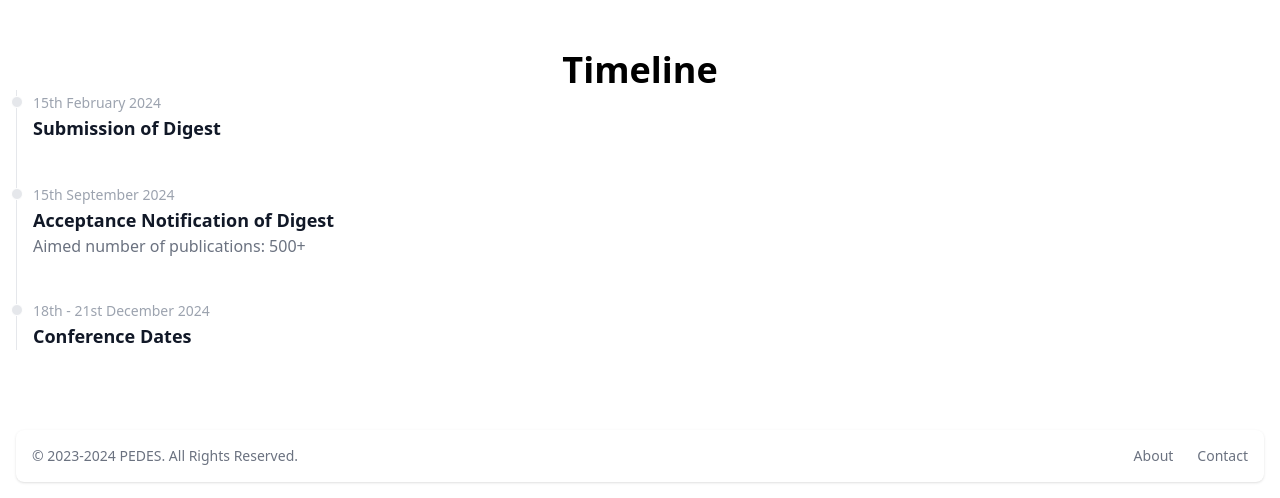
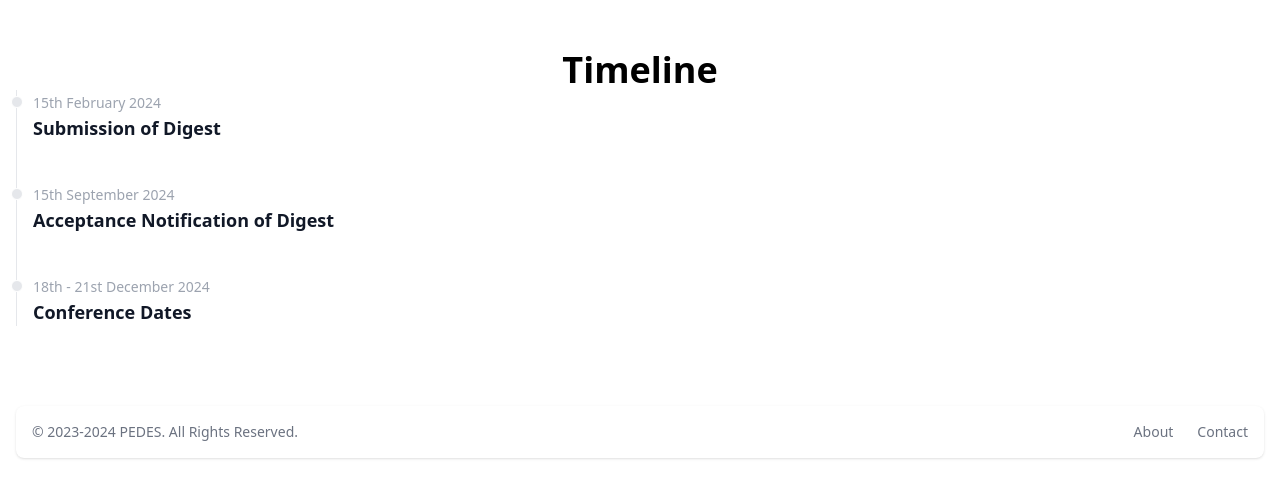
Before and after one commit to anirudhprabhakaran3/pedes-website, a Django app: page / in a window 1280 px wide. Shown: the part 2337-2835 px from the top of the page. After the commit the page ends 2796 px from the top, so only its background shows below. Run offline with Django 4.2, Linux system fonts and the light colour scheme; some libraries are stand-ins or nearby versions.

Commit message:
Removed a few details

```diff
--- a/web/templates/pages/home.html
+++ b/web/templates/pages/home.html
@@ -3129,9 +3129,6 @@ c0 288 -7 353 -43 406 -41 60 -70 74 -160 77 -61 2 -90 -2 -112 -14z"
         <h3 class="text-lg font-semibold text-gray-900">
           Acceptance Notification of Digest
         </h3>
-        <p class="text-base font-normal text-gray-500">
-          Aimed number of publications: 500+
-        </p>
       </li>
       <li class="ml-4">
         <div
```
